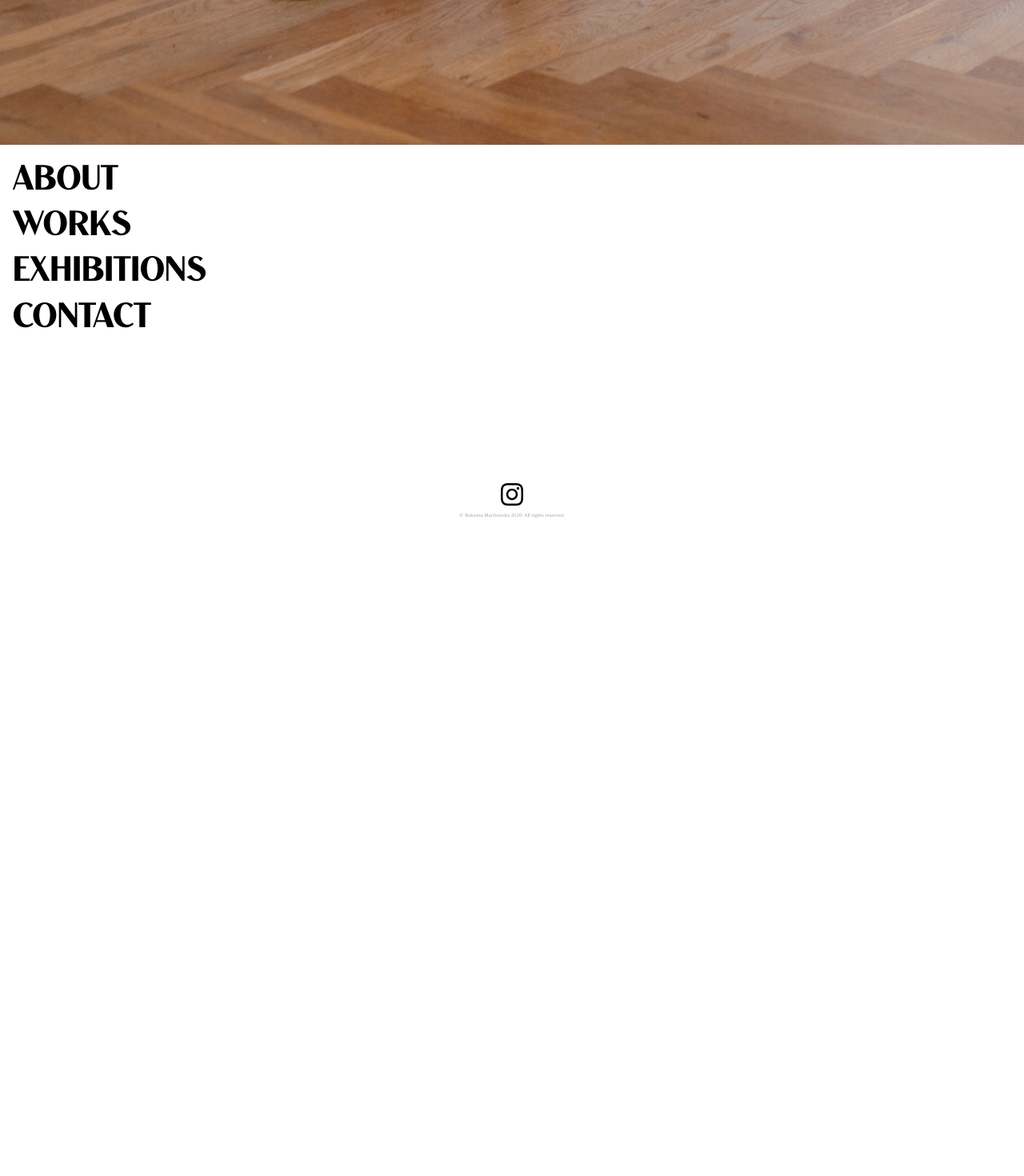
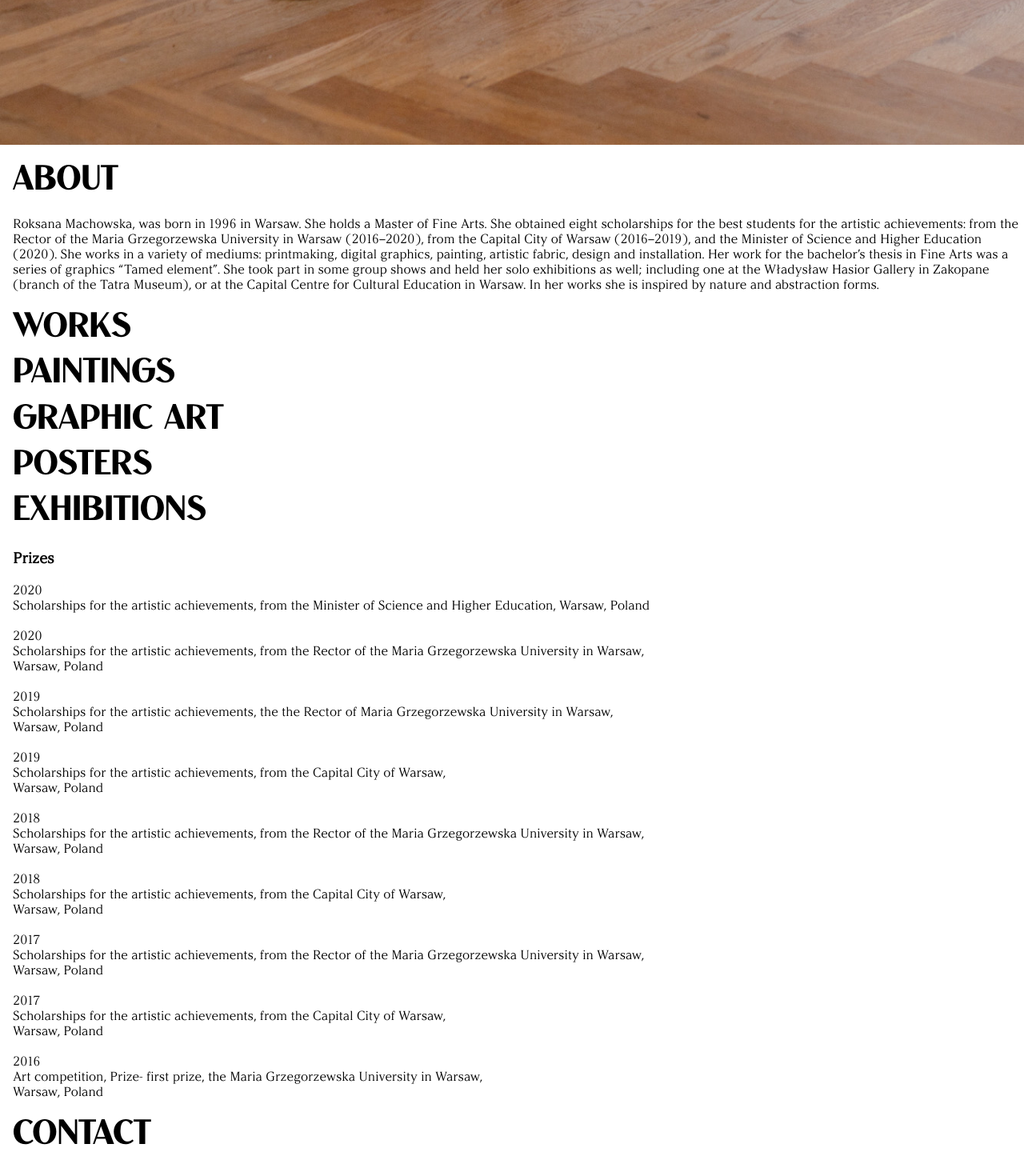
Before and after one commit to jakubziemba/machowska-portfolio, a Next.js app: page / in a window 1280 px wide. Shown: the part 1890-3360 px from the top of the page at 80% size. Before the commit the page ends 2544 px from the top, so only its background shows below. Built offline with nearby package versions, Linux system fonts and the light colour scheme.

Commit message:
Add content and state

```diff
--- a/components/Menu.js
+++ b/components/Menu.js
@@ -1,12 +1,119 @@
+import { useState } from 'react';
 import styles from './Menu.module.scss';
 
 export default function Menu() {
+  const [aboutActive, setAboutActive] = useState(false);
+  const [worksActive, setWorksActive] = useState(false);
+  const [exActive, setExActive] = useState(false);
+
+  console.log(exActive);
   return (
     <div className={styles.menu}>
       <ul>
-        <li>About</li>
-        <li>Works</li>
-        <li>Exhibitions</li>
+        <li onClick={() => setAboutActive(!aboutActive)}>About</li>
+        <div className={aboutActive && styles.active}>
+          <p className={styles.text}>
+            Roksana Machowska, was born in 1996 in Warsaw. She holds a
+            Master of Fine Arts. She obtained eight scholarships for
+            the best students for the artistic achievements: from the
+            Rector of the Maria Grzegorzewska University in Warsaw
+            (2016–2020), from the Capital City of Warsaw (2016–2019),
+            and the Minister of Science and Higher Education (2020).
+            She works in a variety of mediums: printmaking, digital
+            graphics, painting, artistic fabric, design and
+            installation. Her work for the bachelor’s thesis in Fine
+            Arts was a series of graphics “Tamed element”. She took
+            part in some group shows and held her solo exhibitions as
+            well; including one at the Władysław Hasior Gallery in
+            Zakopane (branch of the Tatra Museum), or at the Capital
+            Centre for Cultural Education in Warsaw. In her works she
+            is inspired by nature and abstraction forms.
+          </p>
+        </div>
+        <li onClick={() => setWorksActive(!worksActive)}>Works</li>
+        <div
+          className={`${worksActive ? styles.active : null} ${
+            styles.works
+          }`}
+        >
+          <li>Paintings</li>
+          <li>Graphic Art</li>
+          <li>Posters</li>
+        </div>
+        <li onClick={() => setExActive(!exActive)}>Exhibitions</li>
+        <div className={exActive ? styles.active : null}>
+          <h3>Prizes</h3>
+          <p className={styles.text}>
+            2020
+            <br />
+            Scholarships for the artistic achievements, from the
+            Minister of Science and Higher Education, Warsaw, Poland
+            <br />
+            <br />
+            2020
+            <br />
+            Scholarships for the artistic achievements, from the
+            Rector of the Maria Grzegorzewska University in Warsaw,
+            <br />
+            Warsaw, Poland
+            <br />
+            <br />
+            2019
+            <br />
+            Scholarships for the artistic achievements, the the Rector
+            of Maria Grzegorzewska University in Warsaw,
+            <br />
+            Warsaw, Poland
+            <br />
+            <br />
+            2019
+            <br />
+            Scholarships for the artistic achievements, from the
+            Capital City of Warsaw,
+            <br />
+            Warsaw, Poland
+            <br />
+            <br />
+            2018
+            <br />
+            Scholarships for the artistic achievements, from the
+            Rector of the Maria Grzegorzewska University in Warsaw,
+            <br />
+            Warsaw, Poland
+            <br />
+            <br />
+            2018
+            <br />
+            Scholarships for the artistic achievements, from the
+            Capital City of Warsaw,
+            <br />
+            Warsaw, Poland
+            <br />
+            <br />
+            2017
+            <br />
+            Scholarships for the artistic achievements, from the
+            Rector of the Maria Grzegorzewska University in Warsaw,
+            <br />
+            Warsaw, Poland
+            <br />
+            <br />
+            2017
+            <br />
+            Scholarships for the artistic achievements, from the
+            Capital City of Warsaw,
+            <br />
+            Warsaw, Poland
+            <br />
+            <br />
+            2016
+            <br />
+            Art competition, Prize- first prize, the Maria
+            Grzegorzewska University in Warsaw,
+            <br />
+            Warsaw, Poland
+          </p>
+        </div>
         <li>Contact</li>
       </ul>
     </div>
```
